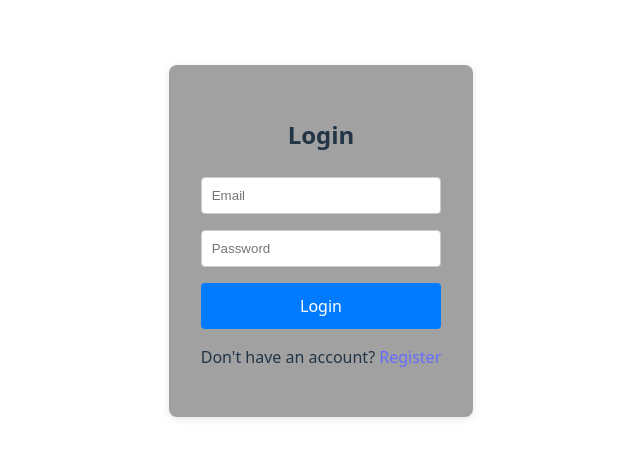
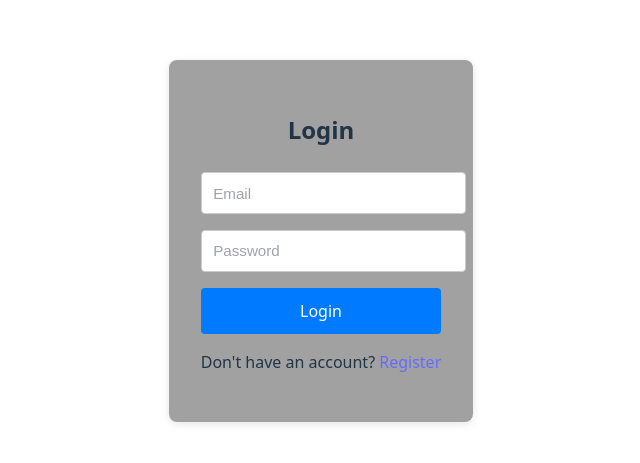
Before and after one commit to ByteStackx/shopping-list-app, a React (Vite) app: page /login in a window 1280 px wide. Shown: the part 159-622 px from the top of the page, without its empty margins (319-959 px from the left). Built offline with nearby package versions, Linux system fonts and the light colour scheme.

Commit message:
Added and used a input field component

```diff
--- /dev/null
+++ b/src/components/InputField.module.css
@@ -0,0 +1,23 @@
+.input {
+  width: 100%;
+  padding: 0.75rem;
+  border: 1px solid #d1d5db;
+  border-radius: 0.375rem;
+  font-size: 0.95rem;
+  transition: border-color 0.2s ease, box-shadow 0.2s ease;
+}
+
+.input:focus {
+  outline: none;
+  border-color: #2563eb;
+  box-shadow: 0 0 0 3px rgba(37, 99, 235, 0.1);
+}
+
+.input::placeholder {
+  color: #9ca3af;
+}
+
+.input:disabled {
+  background-color: #f3f4f6;
+  cursor: not-allowed;
+}
--- /dev/null
+++ b/src/components/InputField.tsx
@@ -0,0 +1,38 @@
+import styles from './InputField.module.css';
+
+interface InputFieldProps {
+  type?: 'text' | 'email' | 'password' | 'tel' | 'number' | 'url';
+  name?: string;
+  placeholder?: string;
+  value: string | number;
+  onChange: (e: React.ChangeEvent<HTMLInputElement>) => void;
+  required?: boolean;
+  min?: number;
+  className?: string;
+}
+
+function InputField({
+  type = 'text',
+  name,
+  placeholder,
+  value,
+  onChange,
+  required = false,
+  min,
+  className = ''
+}: InputFieldProps) {
+  return (
+    <input
+      type={type}
+      name={name}
+      placeholder={placeholder}
+      value={value}
+      onChange={onChange}
+      required={required}
+      min={min}
+      className={`${styles.input} ${className}`}
+    />
+  );
+}
+
+export default InputField;
--- a/src/components/ShoppingListForm.tsx
+++ b/src/components/ShoppingListForm.tsx
@@ -1,5 +1,7 @@
 import React from 'react';
 import { ShoppingListItem } from '../types';
+import InputField from './InputField.tsx';
+
 interface ShoppingListFormProps {
   form: ShoppingListItem;
   categories: string[];
@@ -11,14 +13,14 @@ interface ShoppingListFormProps {
 function ShoppingListForm({ form, categories, isEditing, onSubmit, onChange }: ShoppingListFormProps) {
   return (
     <form onSubmit={onSubmit} className="shopping-list-form">
-      <input
+      <InputField
         type="text"
         placeholder="Item Name"
         value={form.name}
         onChange={e => onChange({ name: e.target.value })}
         required
       />
-      <input
+      <InputField
         type="number"
         placeholder="Quantity"
         value={form.quantity}
@@ -26,10 +28,10 @@ function ShoppingListForm({ form, categories, isEditing, onSubmit, onChange }: S
         required
         min={1}
       />
-      <input
+      <InputField
         type="text"
         placeholder="Notes"
-        value={form.notes}
+        value={form.notes || ''}
         onChange={e => onChange({ notes: e.target.value })}
       />
       <select
@@ -42,10 +44,10 @@ function ShoppingListForm({ form, categories, isEditing, onSubmit, onChange }: S
           </option>
         ))}
       </select>
-      <input
+      <InputField
         type="text"
         placeholder="Image URL"
-        value={form.image}
+        value={form.image || ''}
         onChange={e => onChange({ image: e.target.value })}
       />
       <button type="submit">{isEditing ? 'Update Item' : 'Add Item'}</button>
--- a/src/pages/LoginPage.tsx
+++ b/src/pages/LoginPage.tsx
@@ -5,6 +5,7 @@ import { useAppDispatch } from '../store';
 import { login } from '../authSlice';
 import ErrorMessage from '../components/ErrorMessage.tsx';
 import SuccessMessage from '../components/SuccessMessage.tsx';
+import InputField from '../components/InputField.tsx';
 
 const LoginPage: React.FC = () => {
   const [form, setForm] = useState({ email: '', password: '' });
@@ -49,8 +50,8 @@ const LoginPage: React.FC = () => {
   <div className="login-page">
       <h2>Login</h2>
       <form onSubmit={handleSubmit}>
-        <input type="email" name="email" placeholder="Email" value={form.email} onChange={handleChange} required />
-        <input type="password" name="password" placeholder="Password" value={form.password} onChange={handleChange} required />
+        <InputField type="email" name="email" placeholder="Email" value={form.email} onChange={handleChange} required />
+        <InputField type="password" name="password" placeholder="Password" value={form.password} onChange={handleChange} required />
         <button type="submit">Login</button>
       </form>
       <p>
--- a/src/pages/ProfilePage.tsx
+++ b/src/pages/ProfilePage.tsx
@@ -5,6 +5,7 @@ import { login } from '../authSlice';
 import CryptoJS from 'crypto-js';
 import ErrorMessage from '../components/ErrorMessage.tsx';
 import SuccessMessage from '../components/SuccessMessage.tsx';
+import InputField from '../components/InputField.tsx';
 
 const ProfilePage: React.FC = () => {
   const user = useAppSelector(state => state.auth.user);
@@ -75,11 +76,11 @@ const ProfilePage: React.FC = () => {
   <div className="profile-page">
       <h2>Profile</h2>
       <form onSubmit={handleUpdate}>
-        <input type="text" name="name" placeholder="Name" value={form.name} onChange={handleChange} required />
-        <input type="text" name="surname" placeholder="Surname" value={form.surname} onChange={handleChange} required />
-        <input type="tel" name="cell" placeholder="Cell Number" value={form.cell} onChange={handleChange} required />
-        <input type="email" name="email" placeholder="Email" value={form.email} onChange={handleChange} required />
-        <input type="password" name="password" placeholder="New Password (leave blank to keep current)" value={form.password} onChange={handleChange} />
+        <InputField type="text" name="name" placeholder="Name" value={form.name} onChange={handleChange} required />
+        <InputField type="text" name="surname" placeholder="Surname" value={form.surname} onChange={handleChange} required />
+        <InputField type="tel" name="cell" placeholder="Cell Number" value={form.cell} onChange={handleChange} required />
+        <InputField type="email" name="email" placeholder="Email" value={form.email} onChange={handleChange} required />
+        <InputField type="password" name="password" placeholder="New Password (leave blank to keep current)" value={form.password} onChange={handleChange} />
         <button type="submit">Update Profile</button>
       </form>
       {message && ((message.toLowerCase().includes('error') || message.toLowerCase().includes('failed') || message.toLowerCase().includes('not found')) ? (
--- a/src/pages/RegistrationPage.tsx
+++ b/src/pages/RegistrationPage.tsx
@@ -3,6 +3,7 @@ import '../styles/RegistrationPage.css';
 import CryptoJS from 'crypto-js';
 import ErrorMessage from '../components/ErrorMessage.tsx';
 import SuccessMessage from '../components/SuccessMessage.tsx';
+import InputField from '../components/InputField.tsx';
 
 const RegistrationPage: React.FC = () => {
   const [form, setForm] = useState({
@@ -52,12 +53,12 @@ const RegistrationPage: React.FC = () => {
   <div className="registration-page">
       <h2>Register</h2>
       <form onSubmit={handleSubmit}>
-        <input type="text" name="username" placeholder="Username" value={form.username} onChange={handleChange} required />
-        <input type="text" name="name" placeholder="Name" value={form.name} onChange={handleChange} required />
-        <input type="text" name="surname" placeholder="Surname" value={form.surname} onChange={handleChange} required />
-        <input type="tel" name="cell" placeholder="Cell Number" value={form.cell} onChange={handleChange} required />
-        <input type="email" name="email" placeholder="Email" value={form.email} onChange={handleChange} required />
-        <input type="password" name="password" placeholder="Password" value={form.password} onChange={handleChange} required />
+        <InputField type="text" name="username" placeholder="Username" value={form.username} onChange={handleChange} required />
+        <InputField type="text" name="name" placeholder="Name" value={form.name} onChange={handleChange} required />
+        <InputField type="text" name="surname" placeholder="Surname" value={form.surname} onChange={handleChange} required />
+        <InputField type="tel" name="cell" placeholder="Cell Number" value={form.cell} onChange={handleChange} required />
+        <InputField type="email" name="email" placeholder="Email" value={form.email} onChange={handleChange} required />
+        <InputField type="password" name="password" placeholder="Password" value={form.password} onChange={handleChange} required />
         <button type="submit">Register</button>
       </form>
       <p>
```
